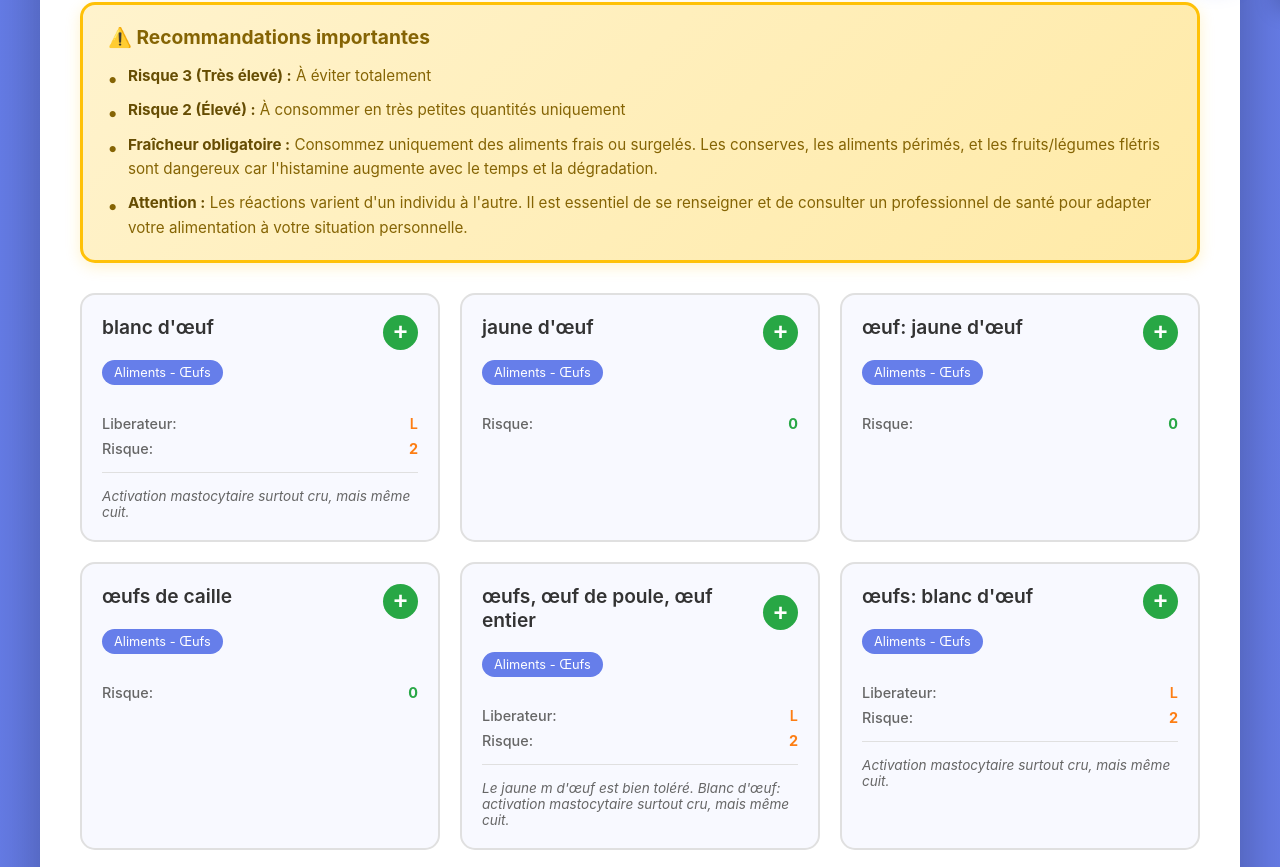
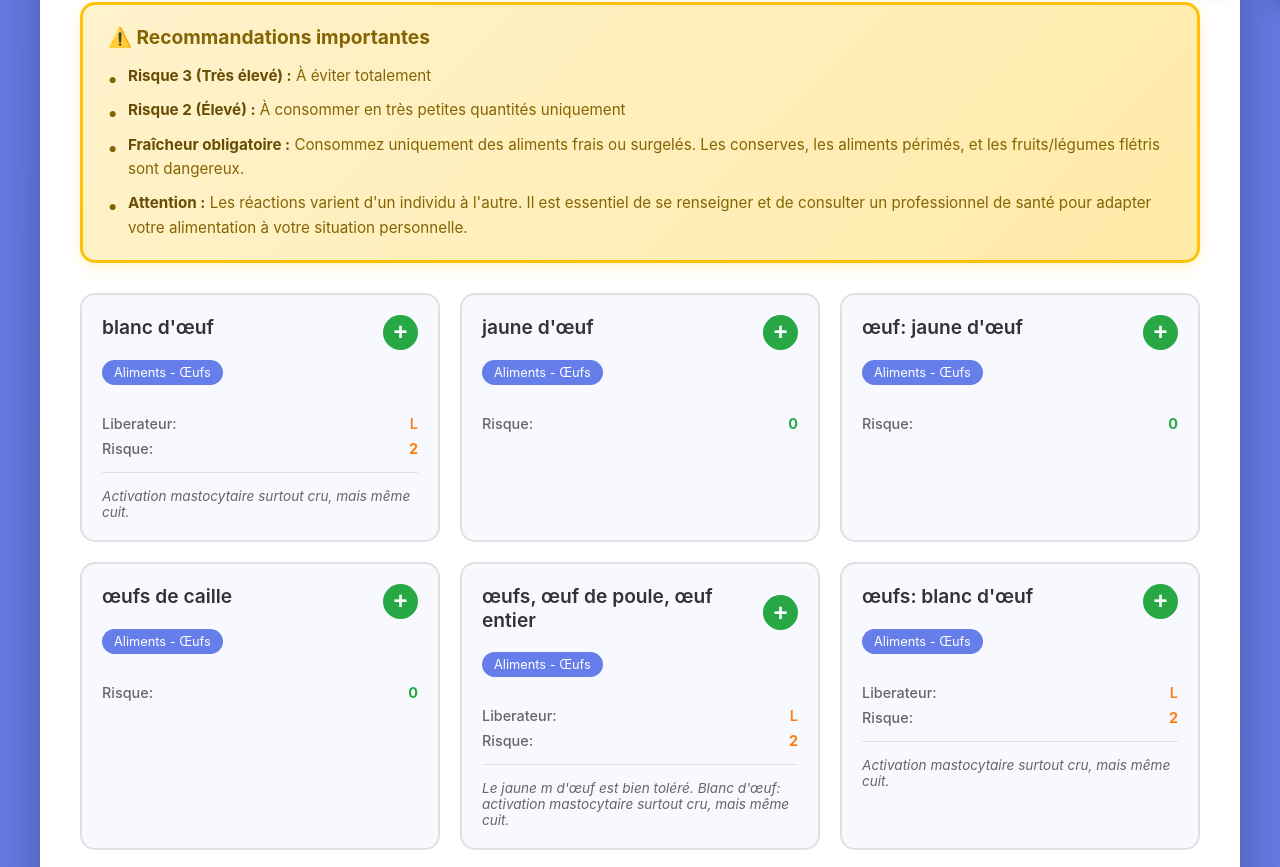
Before and after one commit to r1beguin/r1beguin.github.io, a plain HTML site: page index.html in a window 1280 px wide. Shown: the part 790-1657 px from the top of the page. Drawn offline with Linux system fonts and the light colour scheme.

Commit message:
Simplify freshness warning text

```diff
--- a/index.html
+++ b/index.html
@@ -109,7 +109,7 @@
             <ul class="warning-list">
                 <li><strong>Risque 3 (Très élevé) :</strong> À éviter totalement</li>
                 <li><strong>Risque 2 (Élevé) :</strong> À consommer en très petites quantités uniquement</li>
-                <li><strong>Fraîcheur obligatoire :</strong> Consommez uniquement des aliments frais ou surgelés. Les conserves, les aliments périmés, et les fruits/légumes flétris sont dangereux car l'histamine augmente avec le temps et la dégradation.</li>
+                <li><strong>Fraîcheur obligatoire :</strong> Consommez uniquement des aliments frais ou surgelés. Les conserves, les aliments périmés, et les fruits/légumes flétris sont dangereux.</li>
                 <li><strong>Attention :</strong> Les réactions varient d'un individu à l'autre. Il est essentiel de se renseigner et de consulter un professionnel de santé pour adapter votre alimentation à votre situation personnelle.</li>
             </ul>
         </div>
```
